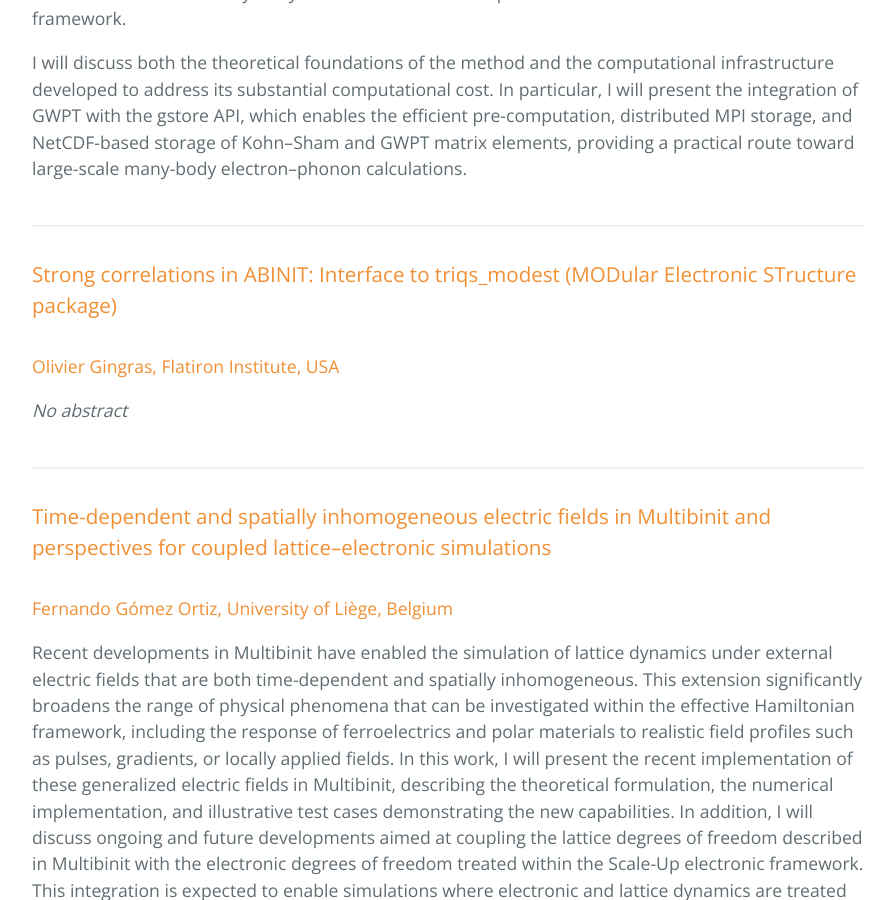
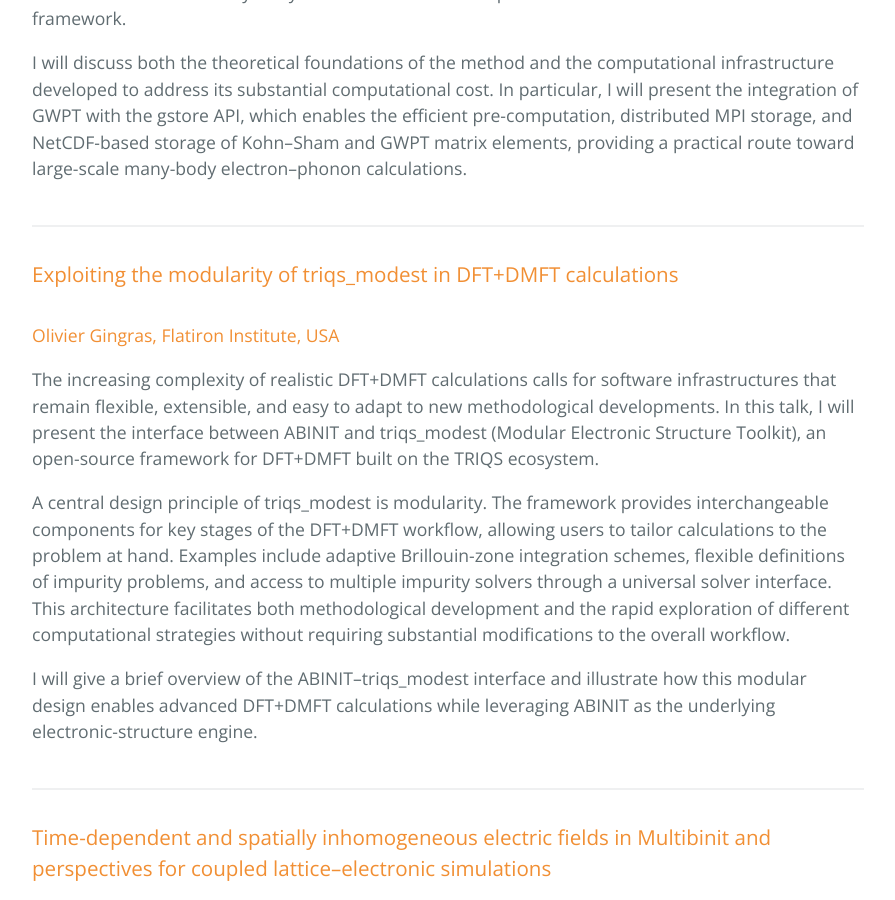
Before and after one commit to abinit/abidev2026, a Jekyll site: the page built from docs/abstracts.md, in a window 1280 px wide and 900 px high, scrolled down 9853 px. Shown: the whole window, without its empty margins (192-1087 px from the left). Built offline with Jekyll 4.4.1, drawn with Linux system fonts in a browser that asks for light colours; the repository's description, which GitHub fills in, is left out; some of the changed text lies outside the part shown.

Commit message:
Add O Gingras abstract

```diff
--- a/docs/abstracts.md
+++ b/docs/abstracts.md
@@ -209,9 +209,13 @@ which enables the efficient pre-computation, distributed MPI storage, and NetCDF
 
 <hr>
  <a id="Gingras"></a>
-### Strong correlations in ABINIT: Interface to triqs_modest (MODular Electronic STructure package)
+### Exploiting the modularity of triqs_modest in DFT+DMFT calculations
 #### Olivier Gingras, Flatiron Institute, USA
-_No abstract_
+The increasing complexity of realistic DFT+DMFT calculations calls for software infrastructures that remain flexible, extensible, and easy to adapt to new methodological developments. In this talk, I will present the interface between ABINIT and triqs_modest (Modular Electronic Structure Toolkit), an open-source framework for DFT+DMFT built on the TRIQS ecosystem.
+
+A central design principle of triqs_modest is modularity. The framework provides interchangeable components for key stages of the DFT+DMFT workflow, allowing users to tailor calculations to the problem at hand. Examples include adaptive Brillouin-zone integration schemes, flexible definitions of impurity problems, and access to multiple impurity solvers through a universal solver interface. This architecture facilitates both methodological development and the rapid exploration of different computational strategies without requiring substantial modifications to the overall workflow.
+
+I will give a brief overview of the ABINIT–triqs_modest interface and illustrate how this modular design enables advanced DFT+DMFT calculations while leveraging ABINIT as the underlying electronic-structure engine.
 <br><br>
 
 <hr>
@@ -407,13 +411,6 @@ This simulation approach has recently been extended to Pu-Al/Ga/In alloys. The r
 <br><br>
 
 <hr>
- <a id="Bruneval_poster"></a>
-### Comparison of Plane-Wave and Gaussian Basis Sets for Correlated Wavefunction-based Methods in Solids
-#### Fabien Bruneval, CEA Saclay, Université Paris-Saclay, France
-_No abstract_
-<br><br>
-
-<hr>
  <a id="Chen_poster"></a>
 ### Electron-phonon coupling using GW perturbation theory for semiconductors and insulators
 #### Siyu Chen, UCLouvain, Belgium
```
Also changed, not shown: docs/program.md (+2 -1 lines).
